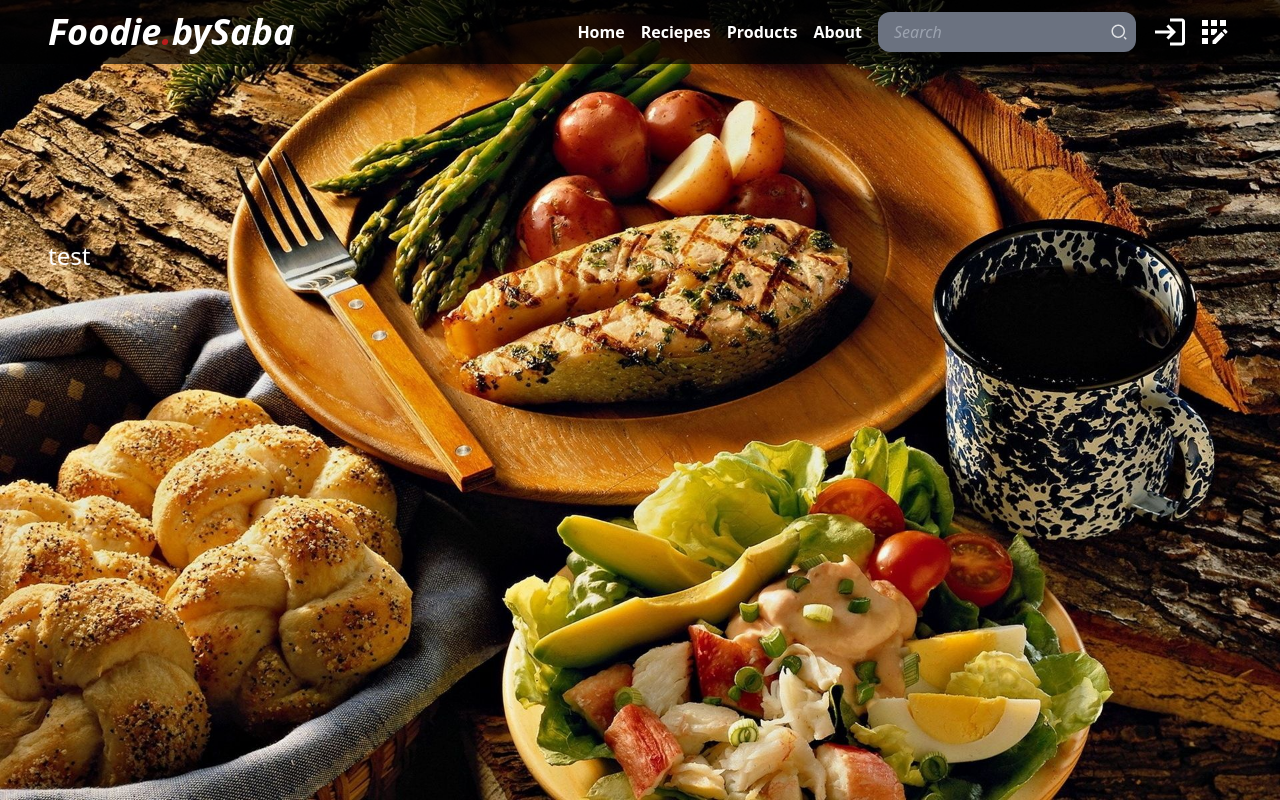
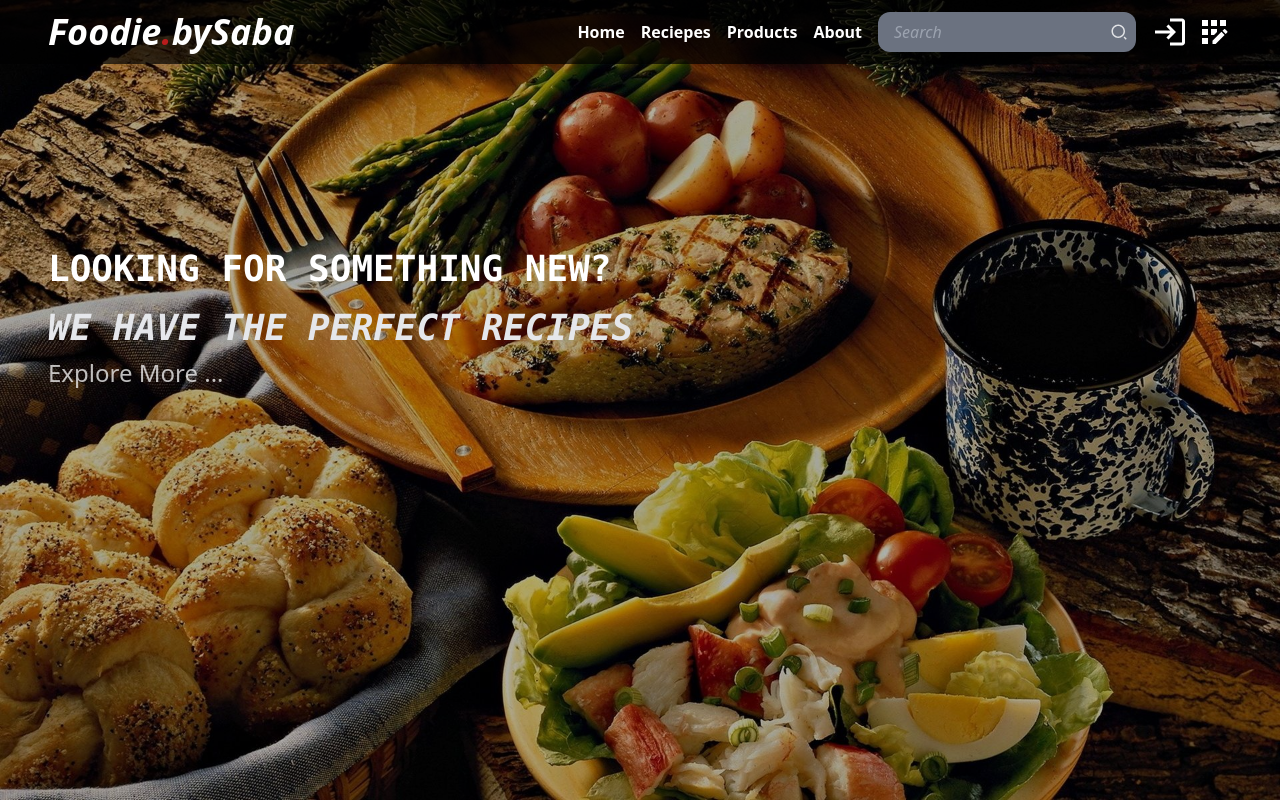
Before and after one commit to slomtadze/reciepe_react_app, a React (Create React App) app: page / in a window 1280 px wide. Built offline with nearby package versions, Linux system fonts and the light colour scheme.

Commit message:
Update 4 files

```diff
--- /dev/null
+++ b/src/components/HomePage/Header.jsx
@@ -0,0 +1,24 @@
+const Header = () => {
+  return (
+    <div className="relative h-screen w-screen bg-herro-img bg-cover bg-center">
+      <div className="h-full w-full bg-black/30 z-5">
+        <div className="flex absolute top-[30%] left-12 text-white text-2xl z-5">
+          <div>
+            <h1 className="text-4xl font-bold leading-relaxed uppercase font-mono mr-24">
+              Looking for something new?
+              <br />{" "}
+              <span className="text-gray-200 italic">
+                We have the perfect recipes
+              </span>
+            </h1>
+            <p className="text-white animate-pulse cursor-pointer hover:text-gray-200">
+              Explore More ...
+            </p>
+          </div>
+        </div>
+      </div>
+    </div>
+  );
+};
+
+export default Header;
--- a/src/pages/Home.jsx
+++ b/src/pages/Home.jsx
@@ -1,11 +1,7 @@
+import Header from "../components/HomePage/Header";
+
 const Home = () => {
-  return (
-    <div className="relative h-screen w-screen bg-herro-img bg-cover bg-center">
-      <div className="absolute top-[30%] left-12 text-white text-2xl z-5">
-        test
-      </div>
-    </div>
-  );
+  return <Header />;
 };
 
 export default Home;
--- a/tailwind.config.js
+++ b/tailwind.config.js
@@ -11,7 +11,11 @@ module.exports = {
     extend: {
       backgroundImage: (theme) => ({
         "herro-img": "url('/src/assets/herro-img.jpg')",
+        "herro-img-rotate": "url('/src/assets/istockphoto.jpg')",
       }),
+      animation: {
+        "spin-slow": "spin 3s linear infinite",
+      },
     },
   },
   plugins: [],
```
Also changed, not shown: src/assets/istockphoto.jpg (added).
